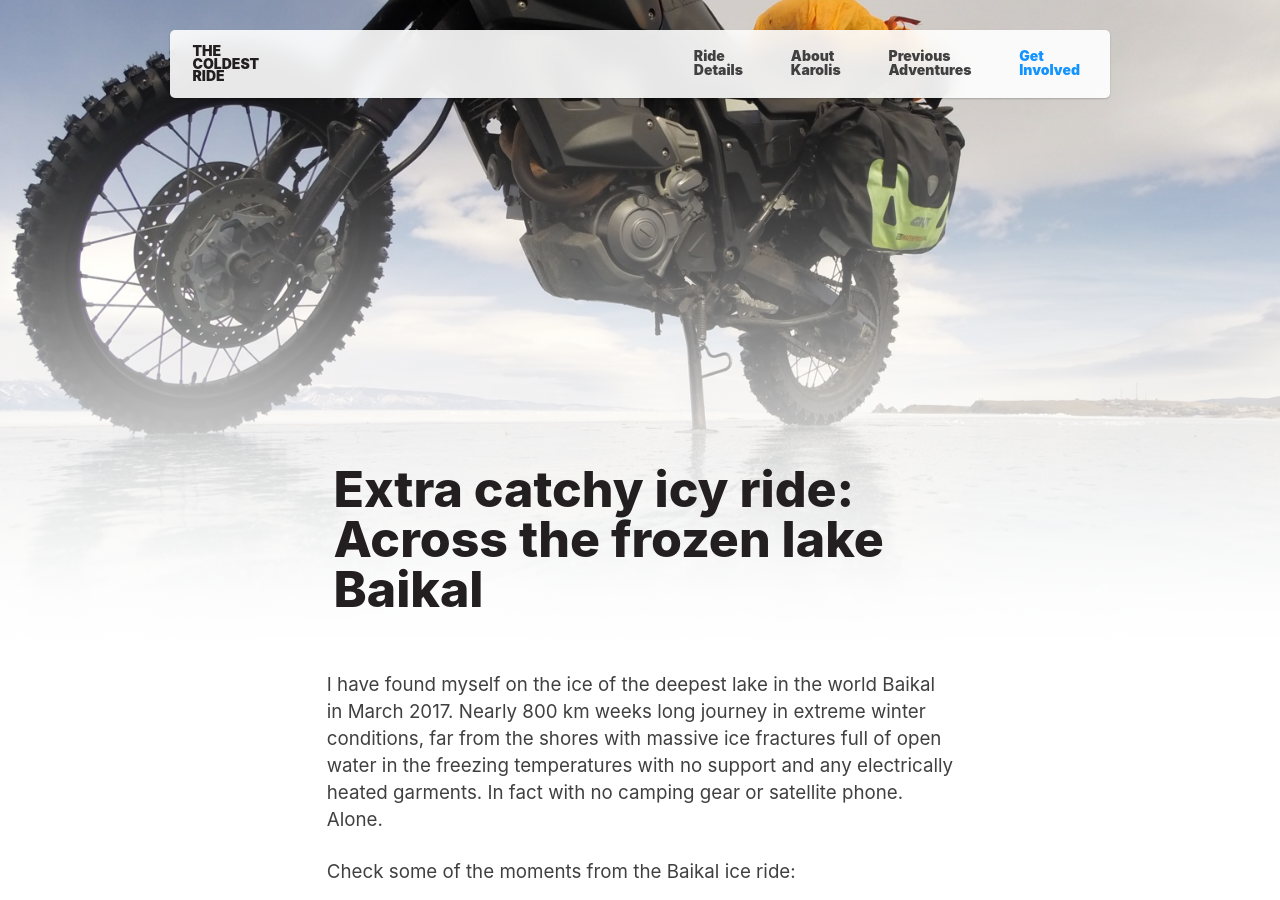
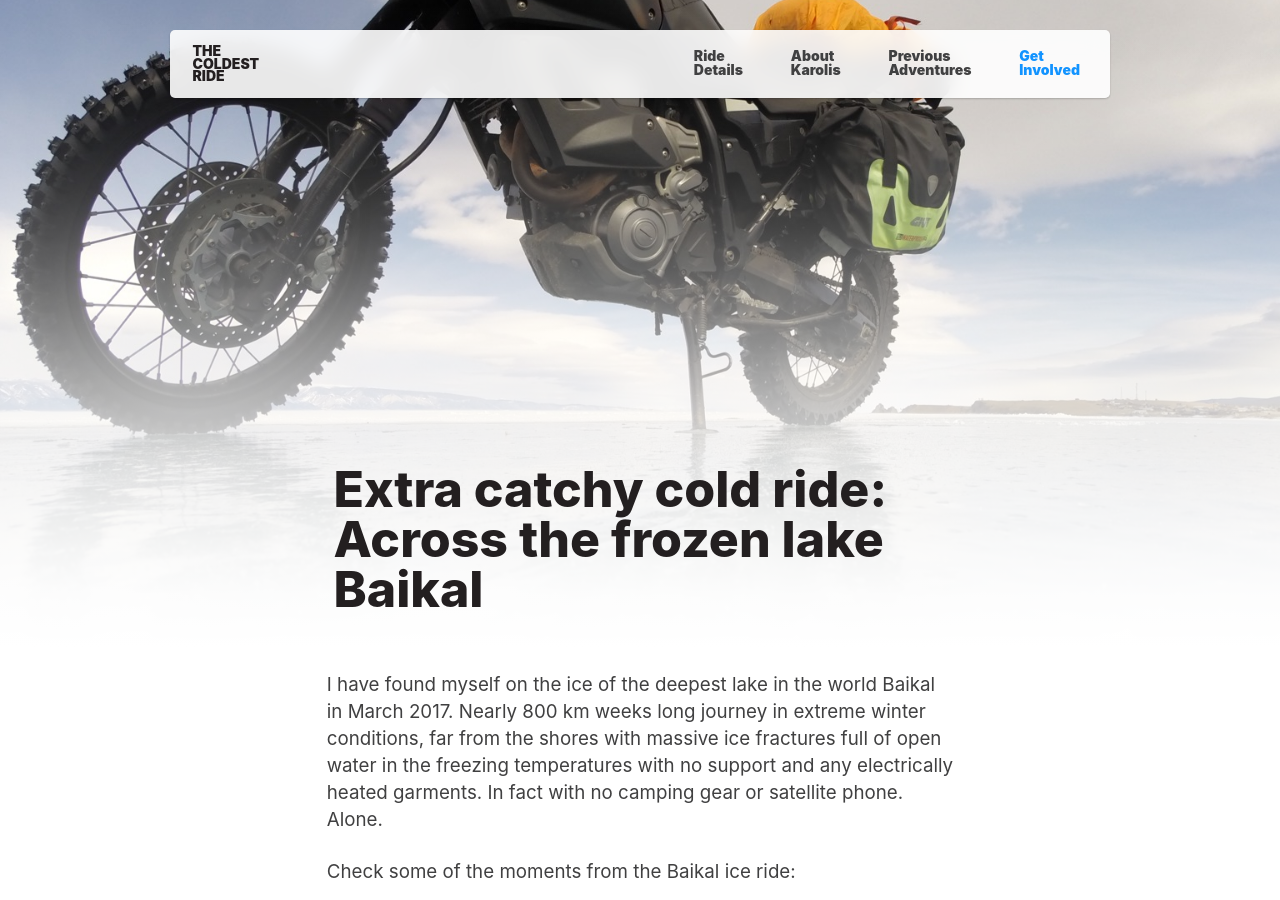
Before and after one commit to karolismieliauskas/thecoldestride.com, a Jekyll site: the page built from pages/baikal.html, in a window 1280 px wide and 900 px high. Built offline with Jekyll 4.4.1, drawn with Linux system fonts in a browser that asks for light colours.

Commit message:
Update baikal.yml

```diff
--- a/_data/baikal.yml
+++ b/_data/baikal.yml
@@ -1,5 +1,5 @@
 hero:
-  title: "Extra catchy icy ride: Across the frozen lake Baikal"
+  title: "Extra catchy cold ride: Across the frozen lake Baikal"
 body: |
  I have found myself on the ice of the deepest lake in the world Baikal in March 2017. Nearly 800 km weeks long journey in extreme winter conditions, far from the shores with massive ice fractures full of open water in the freezing temperatures with no support and any electrically heated garments. In fact with no camping gear or satellite phone. Alone.
 
```
